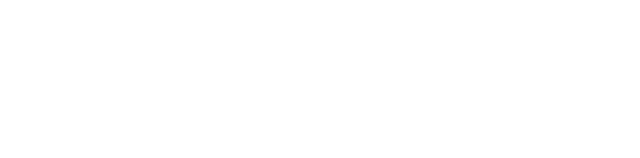
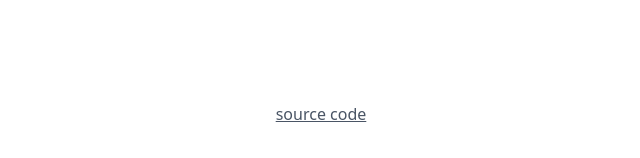
Before and after one commit to mikeesto-dump/kokoro-web, a SvelteKit app: page / in a window 1280 px wide. Shown: the part 270-428 px from the top of the page, without its empty margins (319-959 px from the left). Built offline with nearby package versions, Linux system fonts and the light colour scheme.

Commit message:
add footer with link to source code

```diff
--- a/src/routes/+page.svelte
+++ b/src/routes/+page.svelte
@@ -135,3 +135,9 @@
 		{/if}
 	{/if}
 </main>
+<footer class="mx-auto mt-4 max-w-3xl p-8 text-center text-gray-600">
+	<a
+		href="https://github.com/mikeesto/kokoro-web"
+		class="underline transition-colors hover:text-blue-500">source code</a
+	>
+</footer>
```
